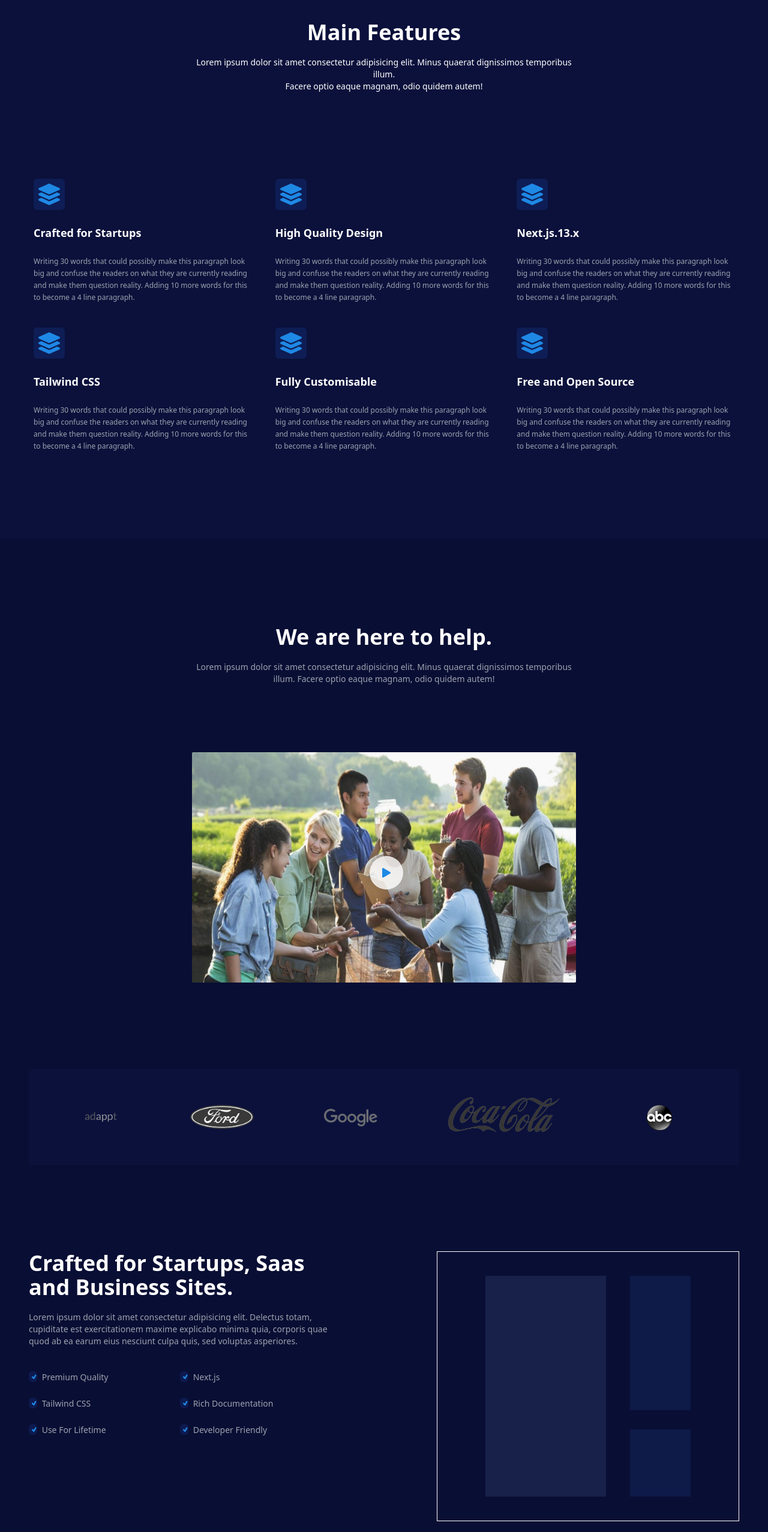
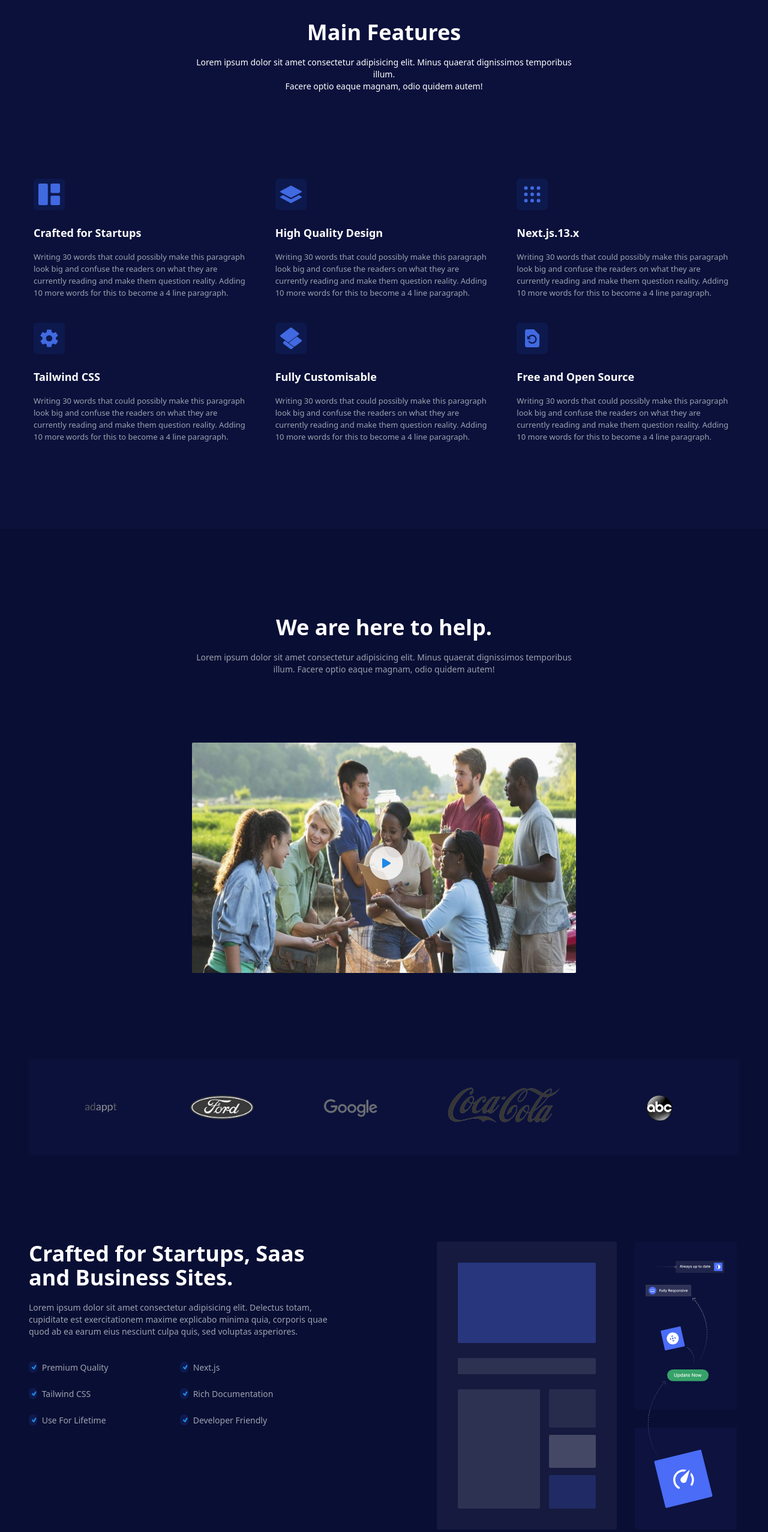
Before and after one commit to Tyzen-10/singlepage-website, a React (Vite) app: page / in a window 1280 px wide. Shown: the part 758-3312 px from the top of the page at 60% size. Built offline with nearby package versions, Linux system fonts and the light colour scheme.

Commit message:
pre-review upload

```diff
--- a/src/App.jsx
+++ b/src/App.jsx
@@ -7,6 +7,7 @@ import Pricing from './components/Pricing'
 import './index.css'
 import Blogs from './components/Blogs'
 import Ticket from './components/Ticket'
+import Footer from './components/header/footer'
 
 
 function App() {
@@ -21,7 +22,7 @@ function App() {
       <Pricing></Pricing>
       <Blogs></Blogs>
       <Ticket></Ticket>
-      <h1 className='bg-violet-300 text-violet-500 font-extrabold text-3xl'>Hello World</h1>
+      <Footer></Footer>
     </>
   )
 }
--- a/src/components/MainCard.jsx
+++ b/src/components/MainCard.jsx
@@ -1,11 +1,11 @@
 /* eslint-disable react/prop-types */
-import { FaLayerGroup } from "react-icons/fa";
-const MainCard = ({heading,content}) => {
+
+const MainCard = ({heading,content,icon}) => {
     return(
         <div className="text-white">
-        <i className="block bg-blue-600 bg-opacity-15 w-fit p-2 rounded-md"><FaLayerGroup color="#1E88E5" size="36"/></i>
-        <p className="text-lg my-6 font-bold">{heading}</p>
-        <p className="text-xs text-gray-400 leading-5">{content}</p>
+        <i className="block bg-blue-600 bg-opacity-10 w-fit p-2 rounded-md">{icon}</i>
+        <p className="text-lg mt-6 mb-4 font-bold">{heading}</p>
+        <p className="text-[13px] text-gray-400 leading-5">{content}</p>
         </div>
     )
 }
--- a/src/components/MainFeature.jsx
+++ b/src/components/MainFeature.jsx
@@ -1,5 +1,10 @@
 import MainCard from "./MainCard";
-
+import { BsLayersFill } from "react-icons/bs";
+import { BsFillGrid1X2Fill } from "react-icons/bs";
+import { TbGridDots } from "react-icons/tb";
+import { IoMdSettings } from "react-icons/io";
+import { MdRestorePage } from "react-icons/md";
+import { SiPowerpages } from "react-icons/si";
 const MainFeature = () => {
      const content_one = "Writing 30 words that could possibly make this paragraph look big and confuse the readers on what they are currently reading and make them question reality. Adding 10 more words for this to become a 4 line paragraph."
     return (
@@ -9,12 +14,12 @@ const MainFeature = () => {
                 <p className="text-sm">Lorem ipsum dolor sit amet consectetur adipisicing elit. Minus quaerat dignissimos temporibus illum.<br></br> Facere optio eaque magnam, odio quidem autem!</p>
             </div>
             <div className="grid lg:grid-cols-3 gap-10 grid-cols-1 px-14">
-                <MainCard heading={"Crafted for Startups"} content={content_one}></MainCard>
-                <MainCard heading={"High Quality Design"} content={content_one}></MainCard>
-                <MainCard heading={"Next.js.13.x"} content={content_one}></MainCard>
-                <MainCard heading={"Tailwind CSS"} content={content_one}></MainCard>
-                <MainCard heading={"Fully Customisable"} content={content_one}></MainCard>
-                <MainCard heading={"Free and Open Source"} content={content_one}></MainCard>
+                <MainCard heading={"Crafted for Startups"} content={content_one} icon={<BsFillGrid1X2Fill color="RoyalBlue" size="36"/>}></MainCard>
+                <MainCard heading={"High Quality Design"} content={content_one} icon={<BsLayersFill color="RoyalBlue" size="36"/>}></MainCard>
+                <MainCard heading={"Next.js.13.x"} content={content_one} icon={<TbGridDots color="RoyalBlue" size="36"></TbGridDots>}></MainCard>
+                <MainCard heading={"Tailwind CSS"} content={content_one} icon={<IoMdSettings color="RoyalBlue" size="36"></IoMdSettings>}></MainCard>
+                <MainCard heading={"Fully Customisable"} content={content_one} icon={<SiPowerpages color="RoyalBlue" size="36"></SiPowerpages>}></MainCard>
+                <MainCard heading={"Free and Open Source"} content={content_one} icon={<MdRestorePage color="RoyalBlue" size="36"></MdRestorePage>}></MainCard>
             </div>
         </div>
     )
--- a/src/components/Middle.jsx
+++ b/src/components/Middle.jsx
@@ -1,4 +1,3 @@
-import Boxes from "./Boxes";
 import Clients from "./clients";
 import Play from "./icons/Play";
 import Tick from "./icons/Tick";
@@ -67,8 +66,8 @@ const Middle = () => {
             </div>
           </div>
         </div>
-        <div className="border border-white h-48 mx-12 min-h-[450px]">
-          <Boxes></Boxes>
+        <div className="mx-12 min-h-[450px]">
+          <img src="src/about-image.svg" alt="boxes" />
         </div>
       </div>
     </>
--- a/src/components/Ticket.jsx
+++ b/src/components/Ticket.jsx
@@ -1,3 +1,4 @@
+/* eslint-disable react/no-unescaped-entities */
 const Ticket = () => {
     return (
         <div className="flex py-28 px-14 gap-x-10">
@@ -16,7 +17,15 @@ const Ticket = () => {
                 </>
                 <button className="bg-blue-600 text-white font-semibold rounded-md py-4 px-5 text-xs mt-10">Submit Ticket</button>
             </div>
-            <div className="basis-1/3 bg-blue-400 bg-opacity-10"></div>
+            <div className="basis-1/3 bg-blue-600 bg-opacity-10 p-10">
+                <p className="text-xl text-white font-semibold">Subscribe to recieve future updates.</p>
+                <p className="text-sm text-gray-400 mt-2 pb-10 leading-5">Lorem ipsum dolor sit amet consectetur adipisicing elit. Dolore facilis iste mollitia necessitatibus commodi.</p>
+                <hr />
+                <input className="w-full mt-10 mb-2 bg-gray-300 bg-opacity-10 text-gray-400 text-sm shadow-md px-4 py-2 rounded-md" type="text" placeholder="Enter your name" id="field1"></input>
+                <input className="w-full mt-2 mb-2  bg-gray-300 bg-opacity-10 text-gray-400 text-sm shadow-md px-4 py-2 rounded-md" type="email" placeholder="Enter Mail" id="field2"></input>
+                <button className="w-full bg-blue-600 text-white font-semibold rounded-md py-3 px-5 text-xs mt-2 mb-2">Subscribe</button>
+                <p className=" text-center text-sm text-gray-400 mt-2 leading-5">No spam guaranteed, So Please don't send <br />any spam mail.</p>
+            </div>
         </div>
     )
 }
--- /dev/null
+++ b/src/components/header/Footer.jsx
@@ -0,0 +1,39 @@
+import { FaFacebookF } from "react-icons/fa";
+import { FaTwitter } from "react-icons/fa";
+import { FaYoutube } from "react-icons/fa";
+import { FaLinkedin } from "react-icons/fa";
+const Footer = () => {
+    return (
+        <>
+        <div className="flex gap-x-48 px-14 mb-14">
+            <div className="basis-1/3">
+            <div className="flex"><i className="text-white">Logo</i><p className="text-2xl font-semibold text-white mb-5">Startup</p></div>
+            <p className="text-gray-400 text-sm">Lorem ipsum, dolor sit amet consectetur adipisicing elit. Harum, autem?</p>
+            <div className="flex gap-x-5 my-5">
+            <FaFacebookF color="lightgray" />
+            <FaTwitter color="lightgray" />
+            <FaYoutube color="lightgray" />
+            <FaLinkedin color="lightgray" />
+            </div>
+            </div>
+            <div className="basis-2/3 grid grid-cols-3 gap-4">
+                <p className="text-white text-lg font-semibold">Useful Links</p>
+                <p className="text-white text-lg font-semibold">Terms</p>
+                <p className="text-white text-lg font-semibold">Support & Help</p>
+                <p className="text-gray-400 text-sm">Blog</p>
+                <p className="text-gray-400 text-sm">TOS</p>
+                <p className="text-gray-400 text-sm">Open Support Ticket</p>
+                <p className="text-gray-400 text-sm">Pricing</p>
+                <p className="text-gray-400 text-sm">Privacy Policy</p>
+                <p className="text-gray-400 text-sm">Terms of Use</p>
+                <p className="text-gray-400 text-sm">About</p>
+                <p className="text-gray-400 text-sm">Refund Policy</p>
+                <p className="text-gray-400 text-sm">Contact Us</p>
+            </div>
+        </div>
+        <div className="bg-secondary text-center min-h-8 py-5 text-sm text-white"><p>Template by UI deck and Next.js Templates</p></div>
+        </>
+    )
+
+}
+export default Footer;
```
Also changed, not shown: src/about-image.svg (added).
